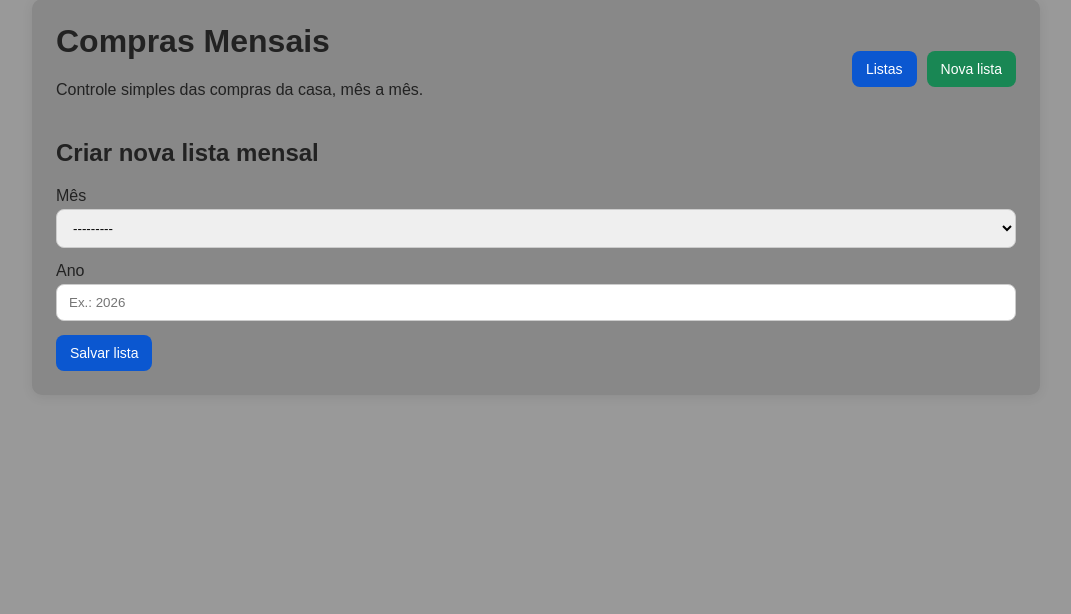
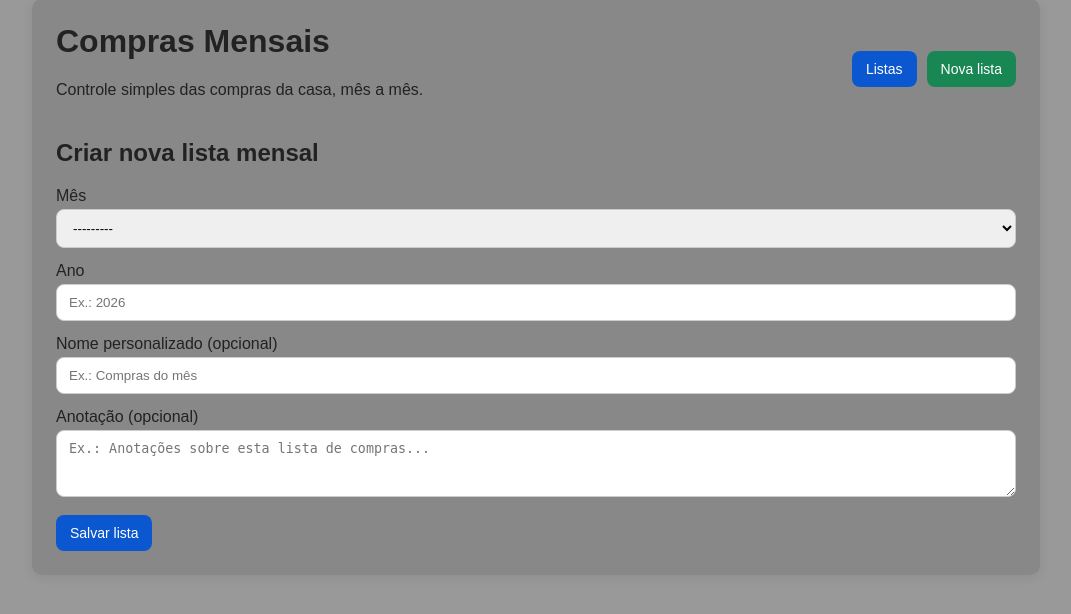
Before and after one commit to tuliospfc/projeto_mercado_rapido, a Django app: page /nova/ in a window 1280 px wide. Shown: the part 31-645 px from the top of the page, without its empty margins (104-1175 px from the left). Run offline with Django 4.2, Linux system fonts and the light colour scheme.

Commit message:
add campos para anotaçao em novas listas criadas

```diff
--- a/compras/forms.py
+++ b/compras/forms.py
@@ -5,10 +5,12 @@ from .models import ItemCompra, ListaCompraMensal
 class ListaCompraMensalForm(forms.ModelForm):
     class Meta:
         model = ListaCompraMensal
-        fields = ['mes', 'ano']
+        fields = ['mes', 'ano', 'nome_customizado', 'anotacao']
         widgets = {
             'mes': forms.Select(attrs={'class': 'form-control'}),
             'ano': forms.NumberInput(attrs={'class': 'form-control', 'placeholder': 'Ex.: 2026'}),
+            'nome_customizado': forms.TextInput(attrs={'class': 'form-control', 'placeholder': 'Ex.: Compras do mês'}),
+            'anotacao': forms.Textarea(attrs={'class': 'form-control', 'rows': 3, 'placeholder': 'Ex.: Anotações sobre esta lista de compras...'}),
         }
 
 
--- a/compras/models.py
+++ b/compras/models.py
@@ -21,6 +21,7 @@ class ListaCompraMensal(models.Model):
     mes = models.PositiveSmallIntegerField(choices=MESES, verbose_name='Mês')
     ano = models.PositiveSmallIntegerField(validators=[MinValueValidator(2020)], verbose_name='Ano')
     nome_customizado = models.CharField(max_length=100, blank=True, verbose_name='Nome personalizado')
+    anotacao = models.TextField(blank=True, verbose_name='Anotação')
     criado_em = models.DateTimeField(auto_now_add=True, verbose_name='Criado em')
 
     class Meta:
--- a/compras/templates/compras/lista_form.html
+++ b/compras/templates/compras/lista_form.html
@@ -24,6 +24,18 @@
             <div class="erro-lista">{{ form.ano.errors }}</div>
         {% endif %}
 
+        <label for="{{ form.nome_customizado.id_for_label }}">Nome personalizado (opcional)</label>
+        {{ form.nome_customizado }}
+        {% if form.nome_customizado.errors %}
+            <div class="erro-lista">{{ form.nome_customizado.errors }}</div>
+        {% endif %}
+
+        <label for="{{ form.anotacao.id_for_label }}">Anotação (opcional)</label>
+        {{ form.anotacao }}
+        {% if form.anotacao.errors %}
+            <div class="erro-lista">{{ form.anotacao.errors }}</div>
+        {% endif %}
+
         <button type="submit" class="btn btn-primary">Salvar lista</button>
     </form>
 {% endblock %}
```
Also changed, not shown: compras/templates/compras/lista_detalhe.html (+7 -0 lines), db.sqlite3.
